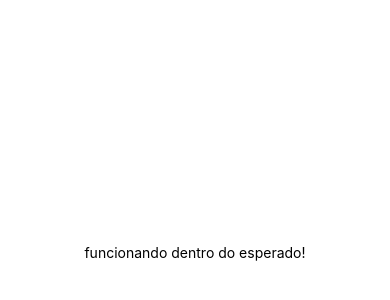
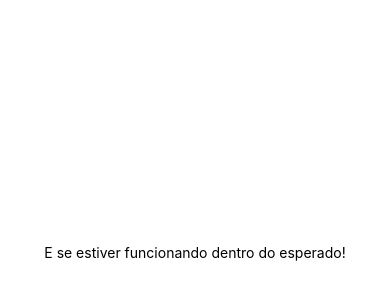
Before and after one commit to Vanilson02/fastlog, a React Native app: screen / in a window 390 px wide. Shown: the part 170-470 px from the top of the page. Built offline with nearby package versions, Linux system fonts and the light colour scheme.

Commit message:
segundo teste

```diff
--- a/App.js
+++ b/App.js
@@ -5,7 +5,7 @@ import { StyleSheet, Text, View } from 'react-native';
 export default function App() {
   return (
     <View style={styles.container}>
-      <Text>funcionando dentro do esperado!</Text>
+      <Text>E se estiver funcionando dentro do esperado!</Text>
       <StatusBar style="auto" />
     </View>
   );
```
